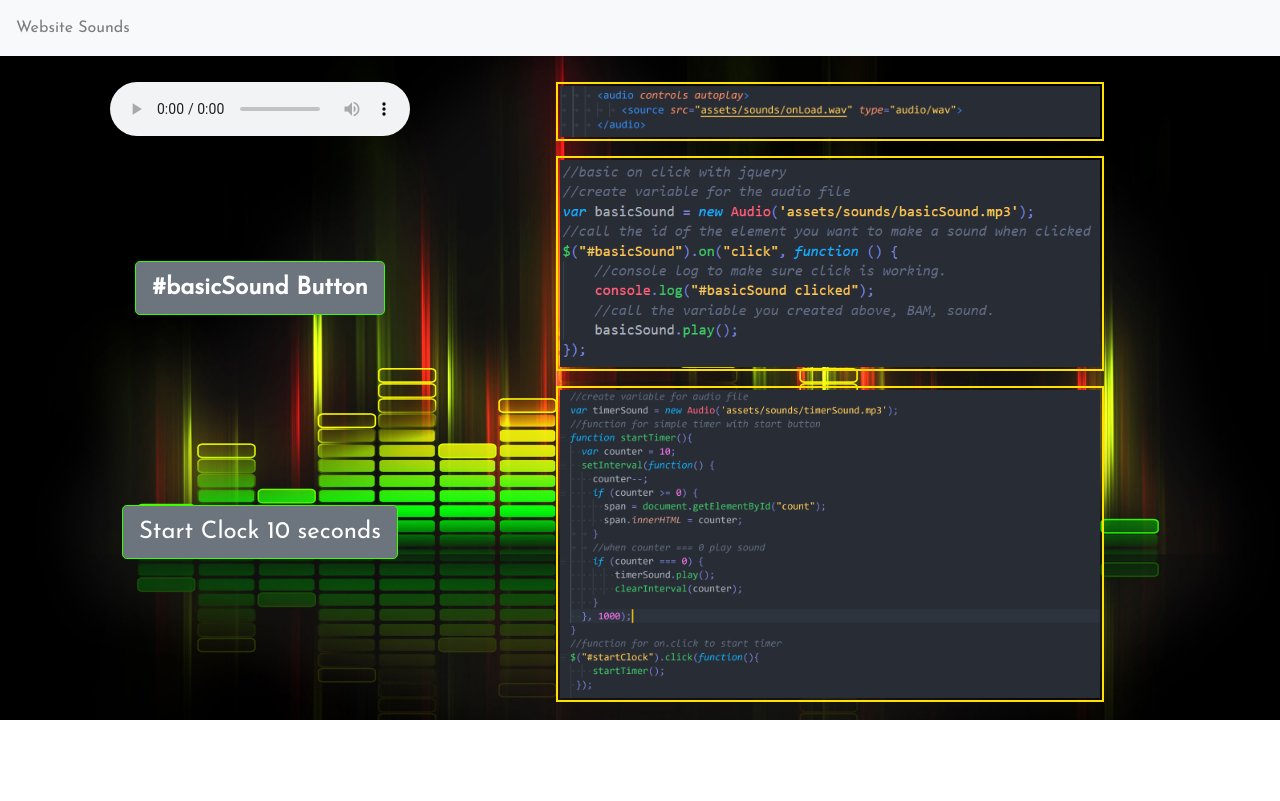
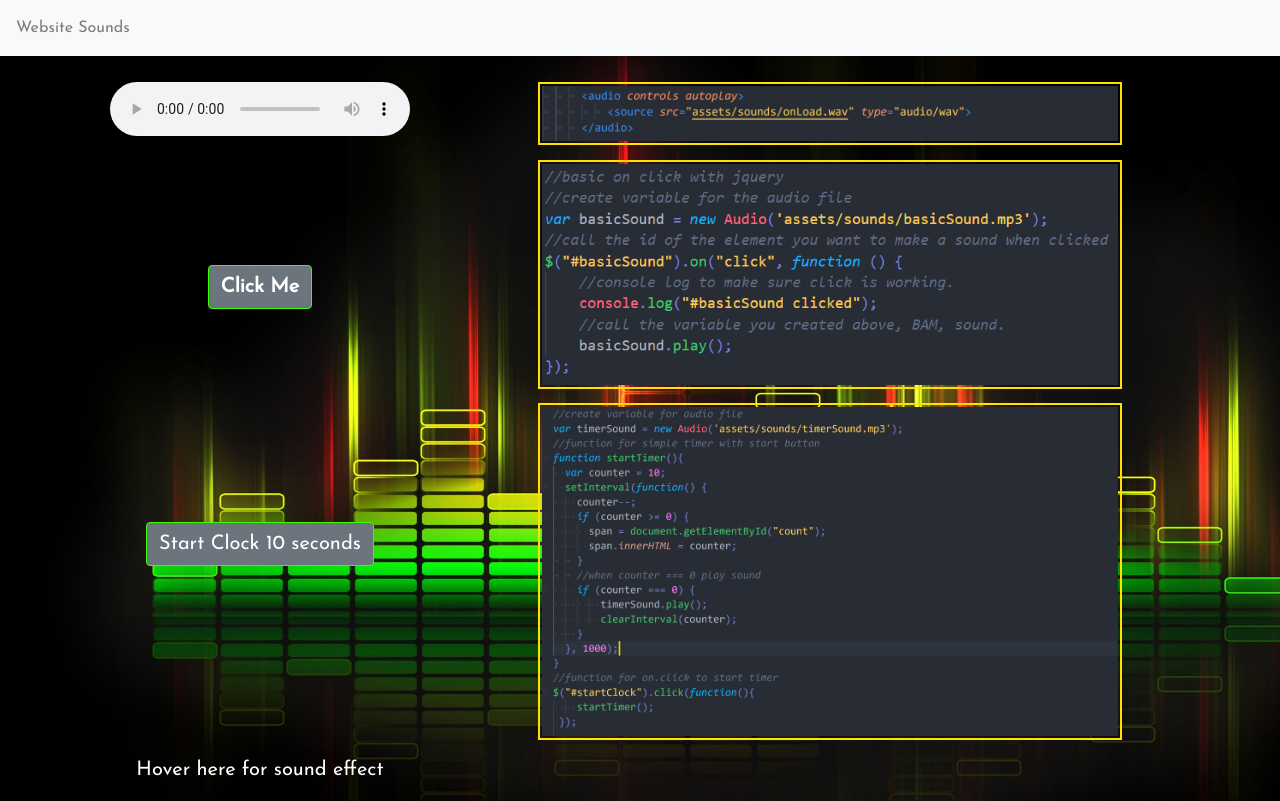
Before and after one commit to b-withers/sound-demo, a plain HTML site: page index.html in a window 1280 px wide. Drawn offline with nearby package versions, Linux system fonts and the light colour scheme.

Commit message:
working on audio on hover

```diff
--- a/assets/css/style.css
+++ b/assets/css/style.css
@@ -12,7 +12,7 @@ body {
 #basicSound {
 	margin-top: 30%;
 	font-weight: bold;
-	font-size: 24px;
+	font-size: 20px;
 	border-color: #37ff00;
 }
 
@@ -20,17 +20,18 @@ img {
 	padding: 2px;
 	border: 2px solid #ffe100;
 	margin-bottom: 2%;
-	height: 75%;
-	width: 75%;
+	height: 80%;
+	width: 80%;
 }
 
 #startClock {
 	color: white;
-	font-size: 24px;
+	font-size: 20px;
 	margin-top: 34%;
 	border-color: #37ff00;
 }
 
-#controls {
-	border-color: red;
+#hoverSound a{
+	color: white;
+	font-size: 20px;
 }
--- a/assets/javascript/script.js
+++ b/assets/javascript/script.js
@@ -39,8 +39,21 @@
 	});
 
 
+	$("nav ul li").hover(function(){
+		nav_audio.play();
+		},
+function(){
+		nav_audio.load();
+});
 
 
+
+
+$('a.hover').mouseenter(function(){
+  var audioElement = document.createElement('audio');
+  audioElement.setAttribute('src','assets/sounds/hover.wav');
+  audioElement.play();
+});
 
 
 
--- a/index.html
+++ b/index.html
@@ -38,7 +38,7 @@
 			</div>
 
 			<div class="col-12 col-md-4 text-center">
-				<button type="button" class="btn btn-secondary btn-lg" value="submit" id="basicSound">#basicSound Button</button>
+				<button type="button" class="btn btn-secondary" value="submit" id="basicSound">Click Me</button>
 			</div>
 
 			<div class="col-6 col-md-8 text-center">
@@ -46,7 +46,7 @@
 			</div>
 
 			<div class="col-12 col-md-4 timer text-center">
-				<button class="btn btn-secondary btn-lg" id="startClock"><a href="#" id="startClock">Start Clock</a>
+				<button class="btn btn-secondary" id="startClock"><a href="#" id="startClock">Start Clock</a>
 					<span id="count">10</span> seconds </button>
 			</div>
 
@@ -54,6 +54,10 @@
 				<img class="img-fluid" src="assets/images/timerSound.png">
 			</div>
 
+
+			<div class="col-12 col-md-4 text-center" id="hoverSound">
+			<p><a href="#" class="hover">Hover here for sound effect</a></p>
+				</div>
 		</div>
 	</div>
 
```
Also changed, not shown: 1 other file.
